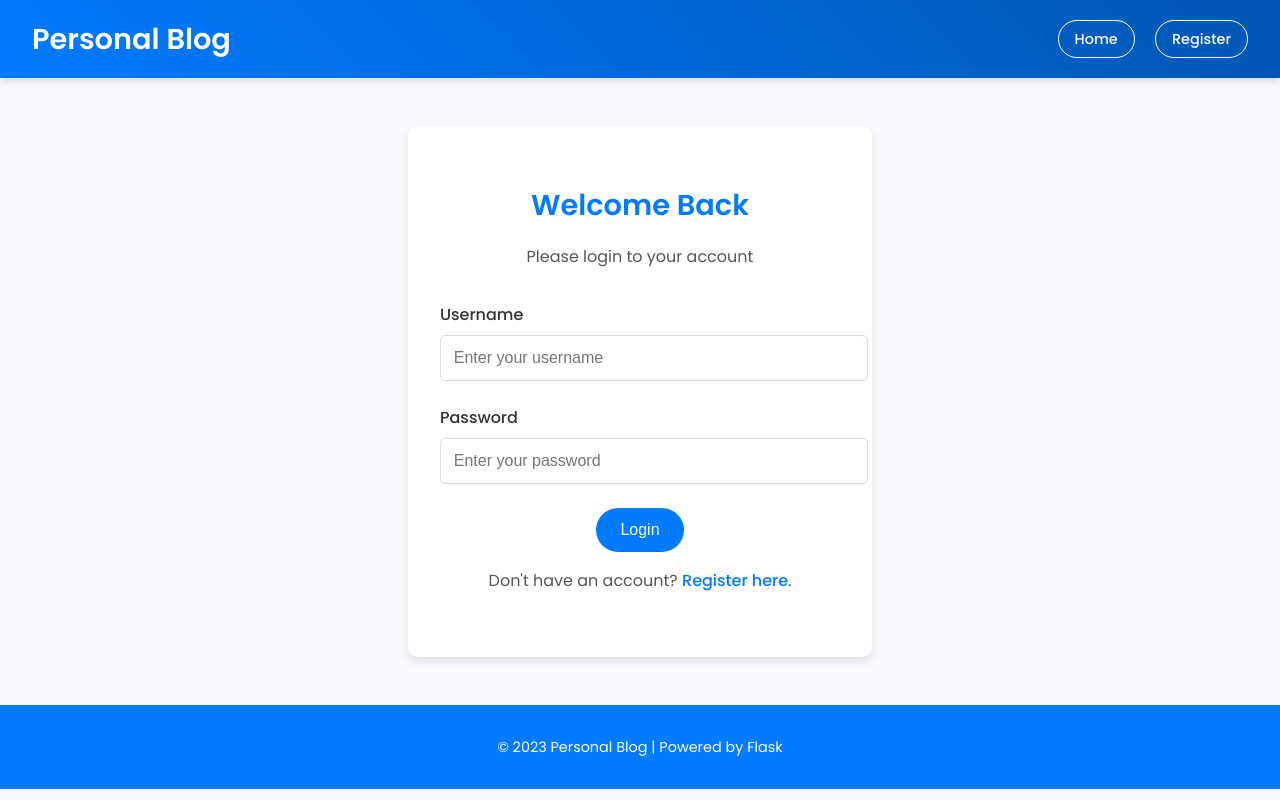
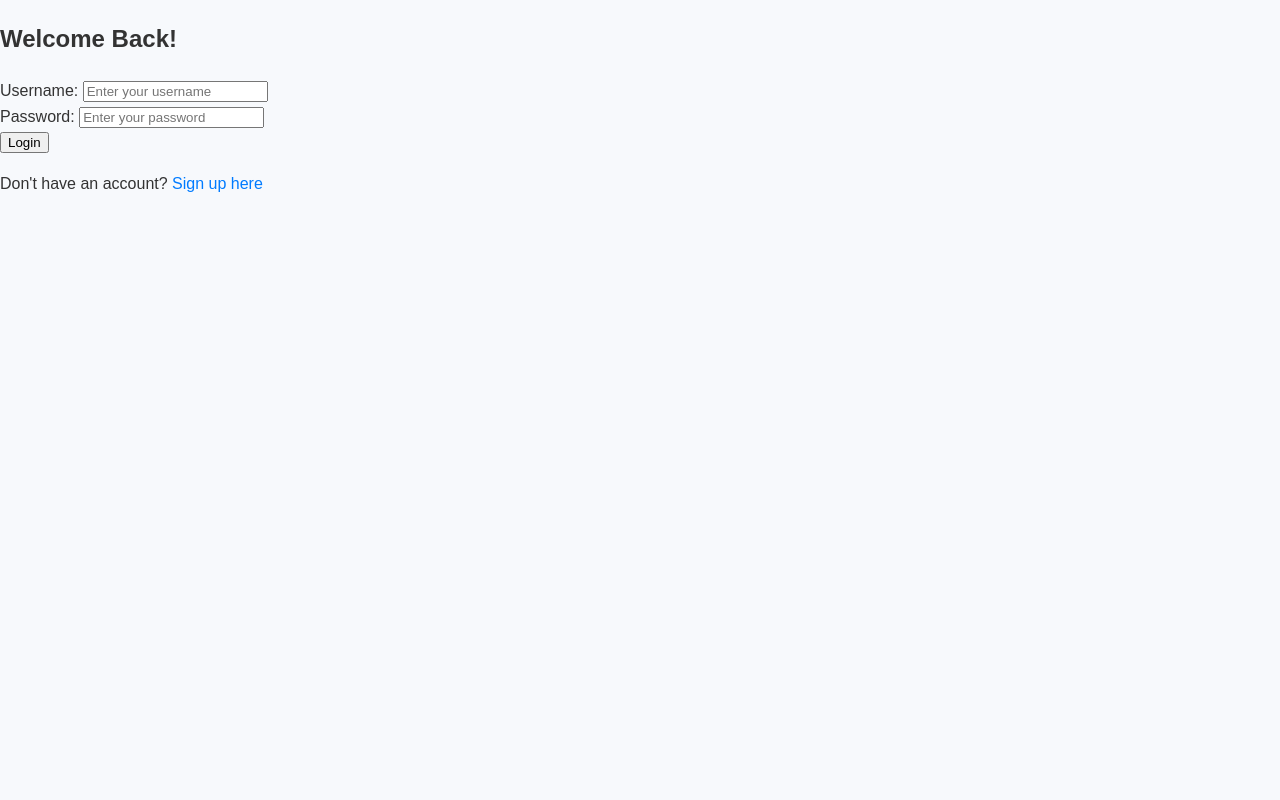
Before and after one commit to EGirlBuchona/Contributions, a Flask app: page /login in a window 1280 px wide. Run offline with Flask 2, Linux system fonts and the light colour scheme.

Commit message:
Add update login Personal Blog with Flask

```diff
--- a/(2023)/January/Personal_Blog_Flask/templates/login.html
+++ b/(2023)/January/Personal_Blog_Flask/templates/login.html
@@ -5,43 +5,27 @@
     <meta charset="UTF-8">
     <meta name="viewport" content="width=device-width, initial-scale=1.0">
     <title>Login</title>
-    <link href="https://fonts.googleapis.com/css2?family=Poppins:wght@400;500;600&display=swap" rel="stylesheet">
-    <link rel="stylesheet" href="/(2023)/January/Persona_Blog_Flask/static/css/style.css">
+    <link rel="stylesheet" href="/(2023)/January/Personal_Blog_Flask/static/css/style.css">
 </head>
 
 <body>
-    <!-- Header -->
-    <header class="blog-header">
-        <h1>Personal Blog</h1>
-        <nav>
-            <a href="/">Home</a>
-            <a href="/register">Register</a>
-        </nav>
-    </header>
-
-    <!-- Main Content -->
-    <main class="login-container">
-        <h2>Welcome Back</h2>
-        <p>Please login to your account</p>
-        <form method="POST" action="/login" class="login-form">
+    <div class="register-container">
+        <div class="register-card">
+            <h2>Welcome Back!</h2>
+            <form action="/(2023)/January/Personal_Blog_Flask/templates/post.html" method="POST">
                 <div class="form-group">
-                <label for="username">Username</label>
+                    <label for="username">Username:</label>
                     <input type="text" id="username" name="username" placeholder="Enter your username" required>
                 </div>
                 <div class="form-group">
-                <label for="password">Password</label>
+                    <label for="password">Password:</label>
                     <input type="password" id="password" name="password" placeholder="Enter your password" required>
                 </div>
-            <button type="submit" class="btn-login">Login</button>
+                <button type="submit" class="btn-primary">Login</button>
             </form>
-        <p>Don't have an account? <a href="/register">Register here</a>.</p>
-    </main>
-
-    <!-- Footer -->
-    <footer>
-        <p>&copy; 2023 Personal Blog | Powered by Flask</p>
-        <!-- Gustavo Cocone Zavaleta | GitHub: @EgirlBuchona | © 2023 -->
-    </footer>
+            <p class="register-footer">Don't have an account? <a href="/(2023)/January/Personal_Blog_Flask/templates/register.html">Sign up here</a></p>
+        </div>
+    </div>
 </body>
 
 </html>
```
Lines whose indentation alone changed are shown as unchanged.
